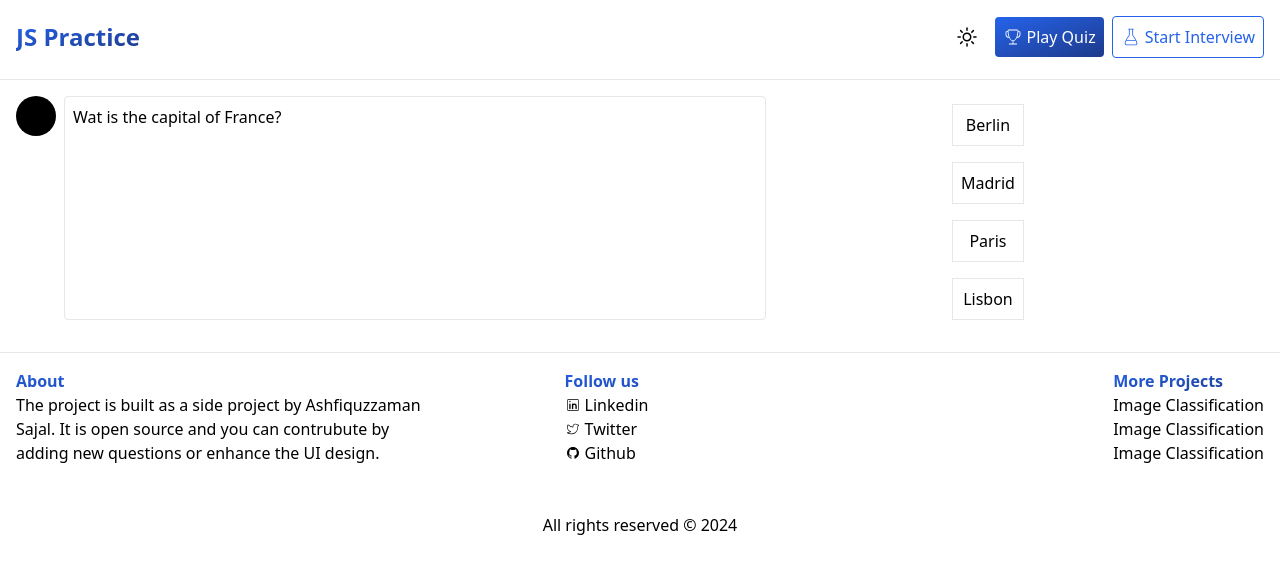
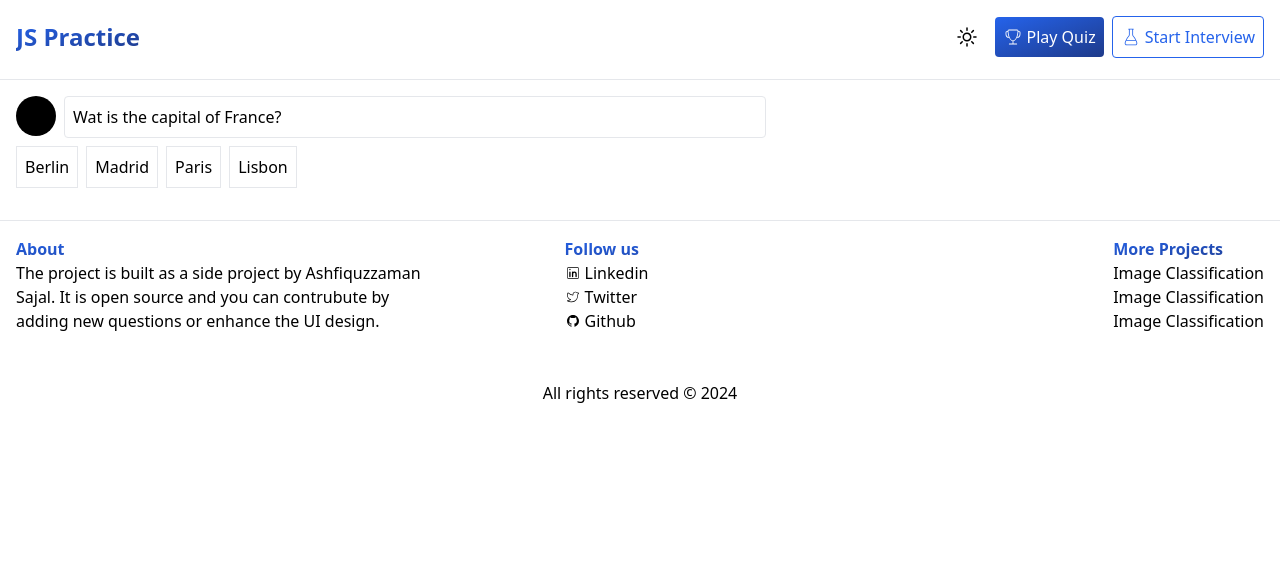
Before and after one commit to ashsajal1/js-practice-app, a React (Vite) app: page /interview in a window 1280 px wide. Both pictures are taken after a click on the button "Start Quiz". Shown: the top 574 px of the page. Built offline with nearby package versions, Linux system fonts and the light colour scheme.

Commit message:
place option behind quesion

```diff
--- a/src/pages/interview.tsx
+++ b/src/pages/interview.tsx
@@ -57,14 +57,14 @@ export default function Interview() {
         <div className="p-4 w-full">
             <div className="mb-4 flex flex-col gap-2 w-full">
                 {messages.map((message, index) => (
-                    <div key={index} className={`flex w-full ${message.user === 'User' ? 'justify-end' : 'justify-start'}`}>
+                    <div key={index} className={`flex flex-col w-full ${message.user === 'User' ? 'justify-end' : 'justify-start'}`}>
                         <div className='flex gap-2 w-3/4'>
                             {message.user === 'Robot' && <div className='flex items-center justify-center w-[40px] h-[40px] p-1 bg-black rounded-full'></div>}
                             <Message text={message.text} />
                             {message.user === 'User' && <div className='w-[40px] h-[40px] p-1 bg-black rounded-full'></div>}
                         </div>
                         {message.options && (
-                            <div className="flex flex-col gap-2">
+                            <div className="flex gap-2">
                                 {message.options.map((option, optionIndex) => (
                                     <button
                                         key={optionIndex}
```
